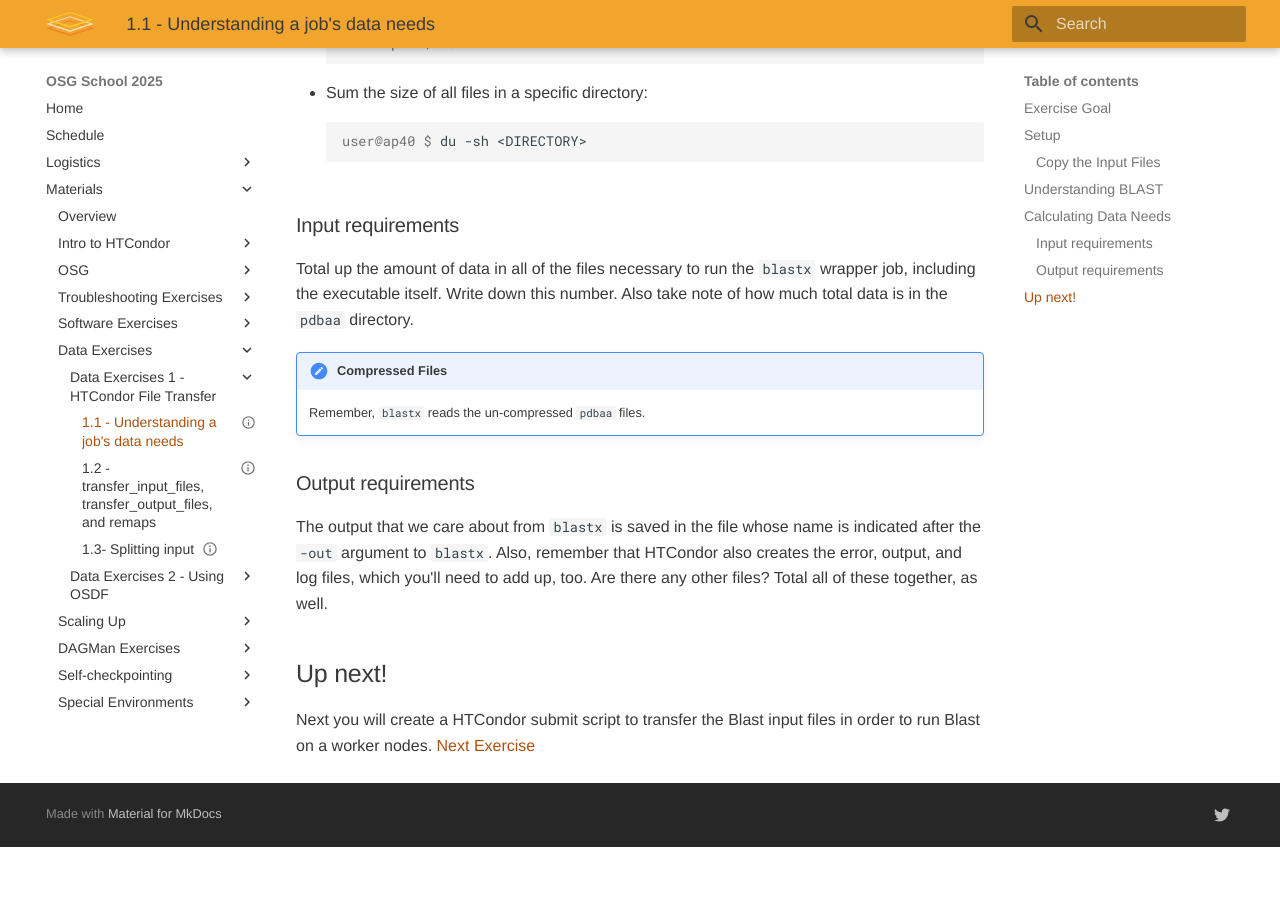
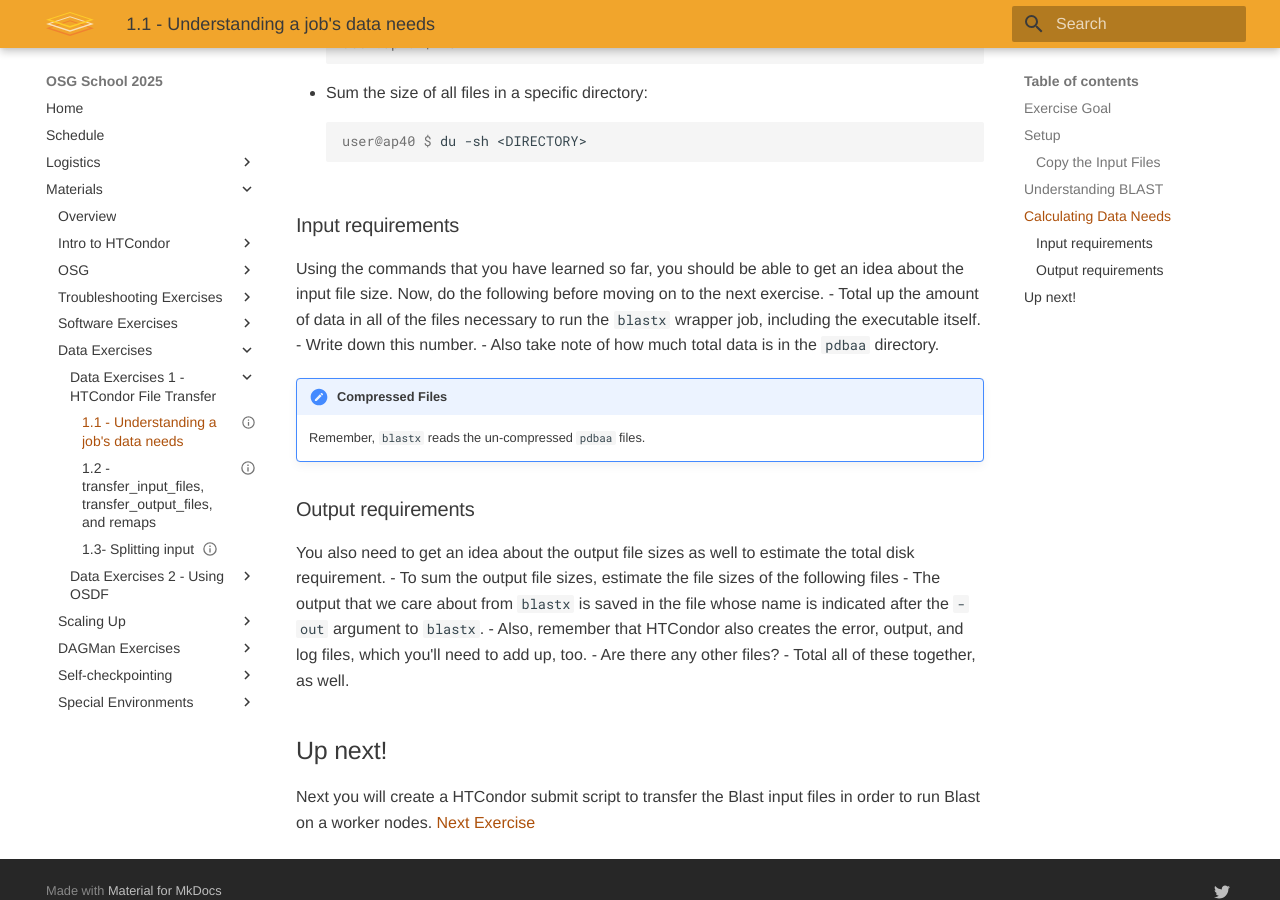
Before and after one commit to osg-htc/school-2025, an MkDocs documentation site: the page built from docs/materials/data/part1-ex1-data-needs.md, in a window 1280 px wide and 900 px high, scrolled down 1847 px. Built offline with MkDocs 1.6.1 and Material for MkDocs 9.7.7, drawn with Linux system fonts in a browser that asks for light colours; before the commit the page ends 2694 px from its top, so only the background shows below that; some of the changed text lies outside the part shown.

Commit message:
Update part1-ex1-data-needs.md

```diff
--- a/docs/materials/data/part1-ex1-data-needs.md
+++ b/docs/materials/data/part1-ex1-data-needs.md
@@ -92,20 +92,23 @@
 
 ### Input requirements
 
-Total up the amount of data in all of the files necessary to run the `blastx` wrapper job, including the executable itself.
-Write down this number.
-Also take note of how much total data is in the `pdbaa` directory.
+Using the commands that you have learned so far, you should be able to get an idea about the input file size. Now, do the following before moving on to the next exercise.
+- Total up the amount of data in all of the files necessary to run the `blastx` wrapper job, including the executable itself.
+- Write down this number.
+- Also take note of how much total data is in the `pdbaa` directory.
 
 !!! note "Compressed Files"
     Remember, `blastx` reads the un-compressed `pdbaa` files.
 
 ### Output requirements
 
-The output that we care about from `blastx` is saved in the file whose name is indicated after the `-out` argument to
+You also  need to get an idea about the output file sizes as well to estimate the total disk requirement.
+- To sum the output file sizes, estimate the file sizes of the following files
+   - The output that we care about from `blastx` is saved in the file whose name is indicated after the `-out` argument to
 `blastx`.
-Also, remember that HTCondor also creates the error, output, and log files, which you'll need to add up, too.
-Are there any other files?
-Total all of these together, as well.
+   - Also, remember that HTCondor also creates the error, output, and log files, which you'll need to add up, too.
+   - Are there any other files?
+   - Total all of these together, as well.
 
 <!--
 #removed for 2020 Virtual school since (I assume) we won't have a group discussion forum
```
Also changed, not shown: other parts of docs/materials/data/part1-ex1-data-needs.md (+3 -3 lines).
